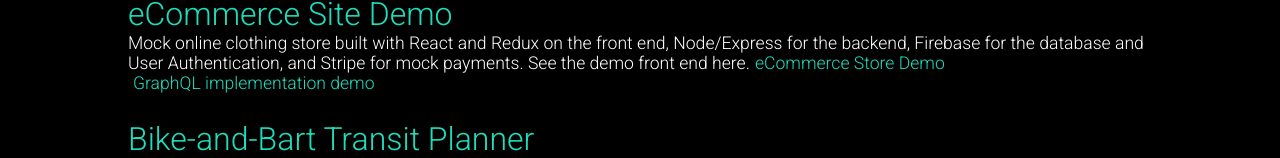
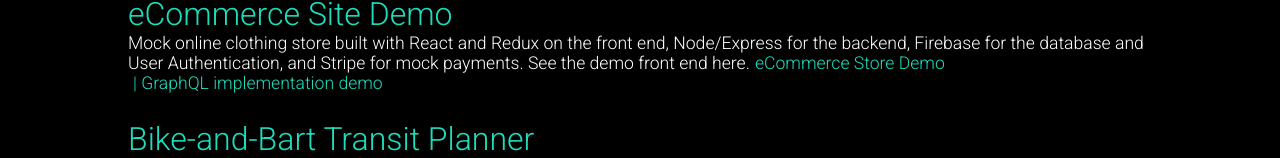
Before and after one commit to mikkel250/portfolio-react-ts, a React (Create React App) app: page /projects in a window 1280 px wide. Shown: the part 345-503 px from the top of the page. Built offline with nearby package versions, Linux system fonts and the light colour scheme.

Commit message:
update Projects styling

```diff
--- a/src/components/Projects.tsx
+++ b/src/components/Projects.tsx
@@ -53,7 +53,7 @@
               rel='noreferrer noopener'
               href='https://github.com/mikkel250/react-graphql'
             >
-              GraphQL implementation demo
+              | GraphQL implementation demo
             </a>
           </p>
         </div>
```
